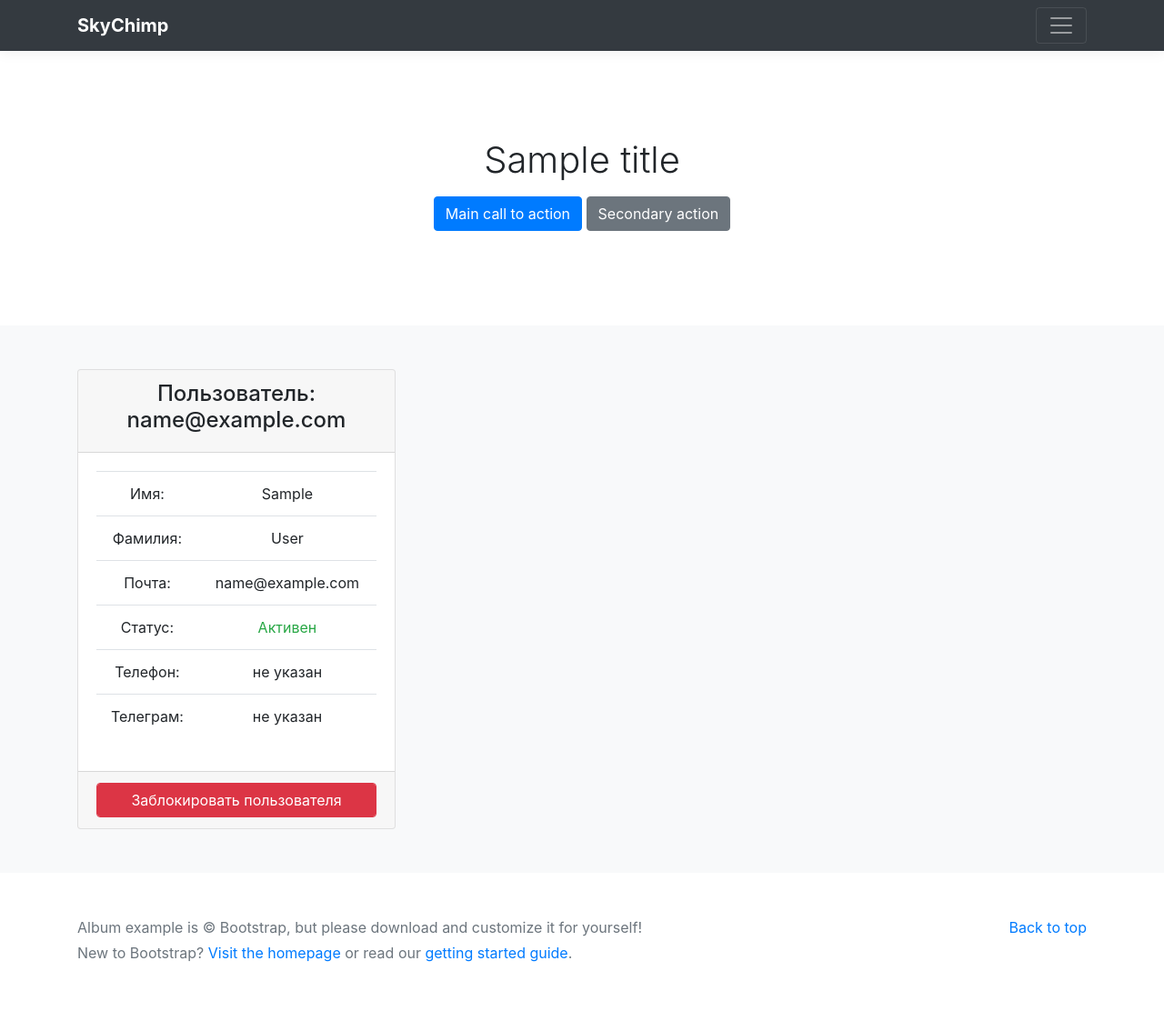
After one commit to MSumbaev/mailing_service, a Django app: template users/templates/users/user_list.html in a window 1280 px wide. The commit adds this page. Shown: the whole page at 91% size. Run offline with Django 4.2, Linux system fonts and the light colour scheme; tables that the repository leaves empty hold one stand-in row (values such as "Sample post"); the template is opened without the code that fills it: values that come from a table or form of the project are taken from there, most other values are stand-ins (such as "Sample title", 1, 10 or a date in 2020); some libraries are stand-ins or nearby versions.

Commit message:
создан user_list.html, изменены base.html, mailingsettings_list.html, user_password_recovery.html

```diff
--- a/mailing/templates/mailing/base.html
+++ b/mailing/templates/mailing/base.html
@@ -30,6 +30,9 @@
                         <li><a href="{% url 'mailing:client_list' %}" class="text-white">Клиенты</a></li>
                         <li><a href="{% url 'mailing:message_list' %}" class="text-white">Сообщения</a></li>
                         <li><a href="{% url 'mailing:mailing_list' %}" class="text-white">Рассылки</a></li>
+                        {% if user.is_staff or user.is_superuser %}
+                            <li><a href="{% url 'users:user_list' %}" class="text-white">Список пользователей</a></li>
+                        {% endif %}
                         {% if user.is_authenticated %}
                             <li><a class="text-white" href="{% url 'users:profile' %}">Профиль</a></li>
                             <li><a class="text-danger" href="{% url 'users:logout' %}">Выход</a></li>
@@ -37,8 +40,6 @@
                             <li><a class="text-success" href="{% url 'users:login' %}">Вход</a></li>
                             <li><a class="text-success" href="{% url 'users:register' %}">Регистрация</a></li>
                         {% endif %}
-                            <li><a href="#" class="text-white">Like on Facebook</a></li>
-                            <li><a href="#" class="text-white">Email me</a></li>
                     </ul>
                 </div>
             </div>
--- a/mailing/templates/mailing/mailingsettings_list.html
+++ b/mailing/templates/mailing/mailingsettings_list.html
@@ -50,6 +50,11 @@
                                     {% endfor %}
                                 </td>
                             </tr>
+                            <tr>
+                                <td>Владелец</td>
+                                <td>{{ object.owner }}</td>
+                            </tr>
+                            <tr>
                         </table>
                     </div>
                     <div class="card-footer">
--- /dev/null
+++ b/users/templates/users/user_list.html
@@ -0,0 +1,64 @@
+{% extends 'mailing/base.html' %}
+
+{% block content %}
+<div class="row text-center">
+    <div class="col-12">
+        <div class="row">
+            {% for object in object_list %}
+            <div class="col-4">
+                <div class="card">
+                    <div class="card-header">
+                        <h4>Пользователь: {{ object.email }}</h4>
+                    </div>
+                    <div class="card-body">
+                        <table class="table">
+                            <tr>
+                                <td>Имя:</td>
+                                <td>{{ object.first_name | default:"не указано" }}</td>
+                            </tr>
+                            <tr>
+                                <td>Фамилия:</td>
+                                <td>{{ object.last_name | default:"не указана" }}</td>
+                            </tr>
+                            <tr>
+                                <td>Почта:</td>
+                                <td>{{ object.email }}</td>
+                            </tr>
+                            <tr>
+                                <td>Статус:</td>
+                                <td>
+                                    {% if object.is_active %}
+                                    <text class="text-success">Активен</text>
+                                    {% else %}
+                                    <text class="text-secondary">Неактивен</text>
+                                    {% endif %}
+                                </td>
+                            </tr>
+                            <tr>
+                                <td>Телефон:</td>
+                                <td>{{ object.phone | default:"не указан" }}</td>
+                            </tr>
+                            <tr>
+                                <td>Телеграм:</td>
+                                <td>{{ object.telegram  | default:"не указан" }}</td>
+                            </tr>
+                        </table>
+                    </div>
+                    <div class="card-footer">
+                        {% if object.is_active %}
+                            <a href="{% url 'users:switch_status' object.pk %}"
+                               class="btn btn-danger form-control">Заблокировать
+                            пользователя</a>
+                        {% else %}
+                            <a href="{% url 'users:switch_status' object.pk %}"
+                               class="btn btn-success form-control">Разблокировать
+                            пользователя</a>
+                        {% endif %}
+                    </div>
+                </div>
+            </div>
+            {% endfor %}
+        </div>
+    </div>
+</div>
+{% endblock %}
--- a/users/templates/users/user_password_recovery.html
+++ b/users/templates/users/user_password_recovery.html
@@ -9,6 +9,9 @@
                 <h4 class="my-0 font-weight-normal"></h4>
             </div>
             <div class="card-body">
+                <h5>
+                    Новый пароль будет отправлен на ваш email
+                </h5>
                 <form method="post" action="" class="form-floating">
                     {% csrf_token %}
                     <div class="mb-3">
```
